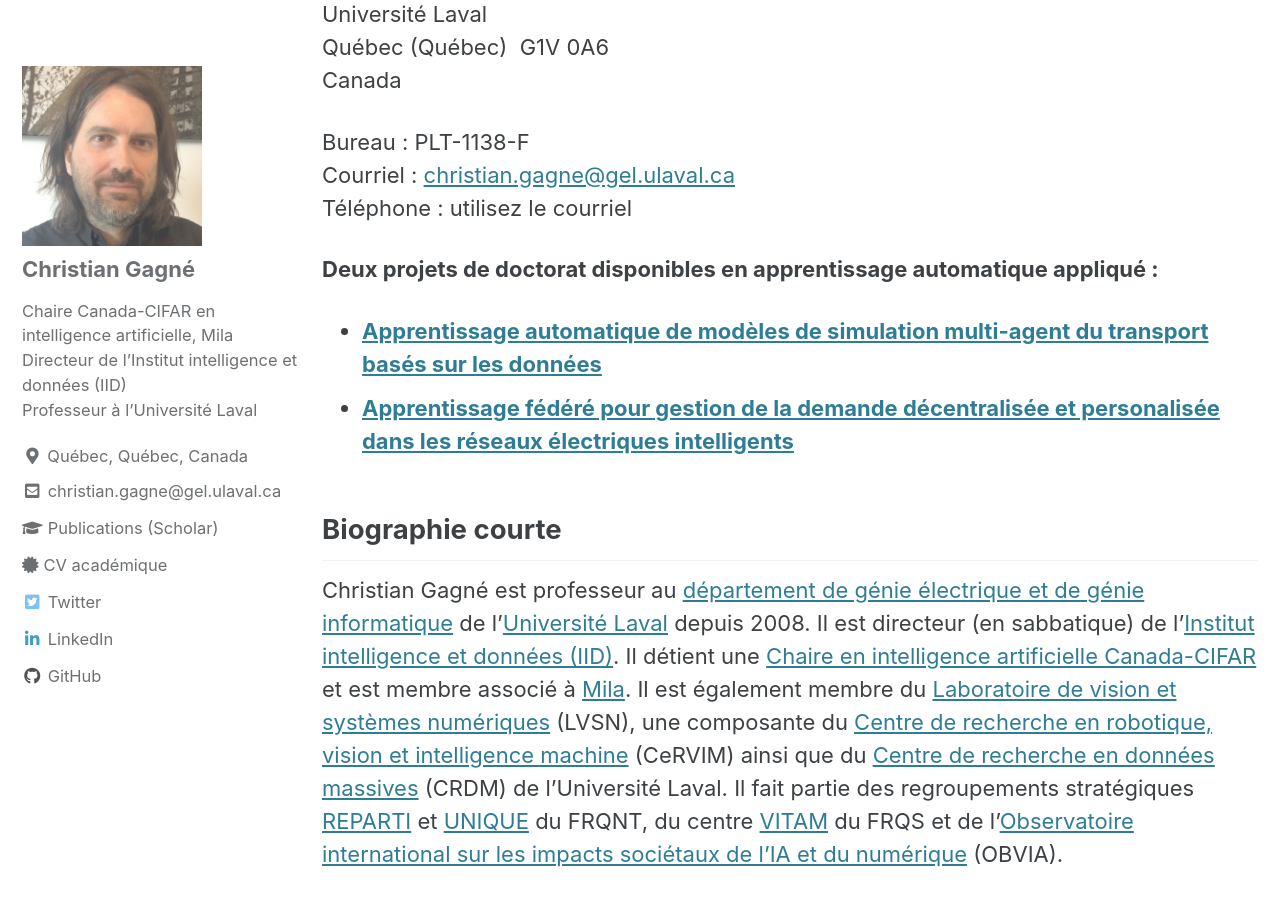
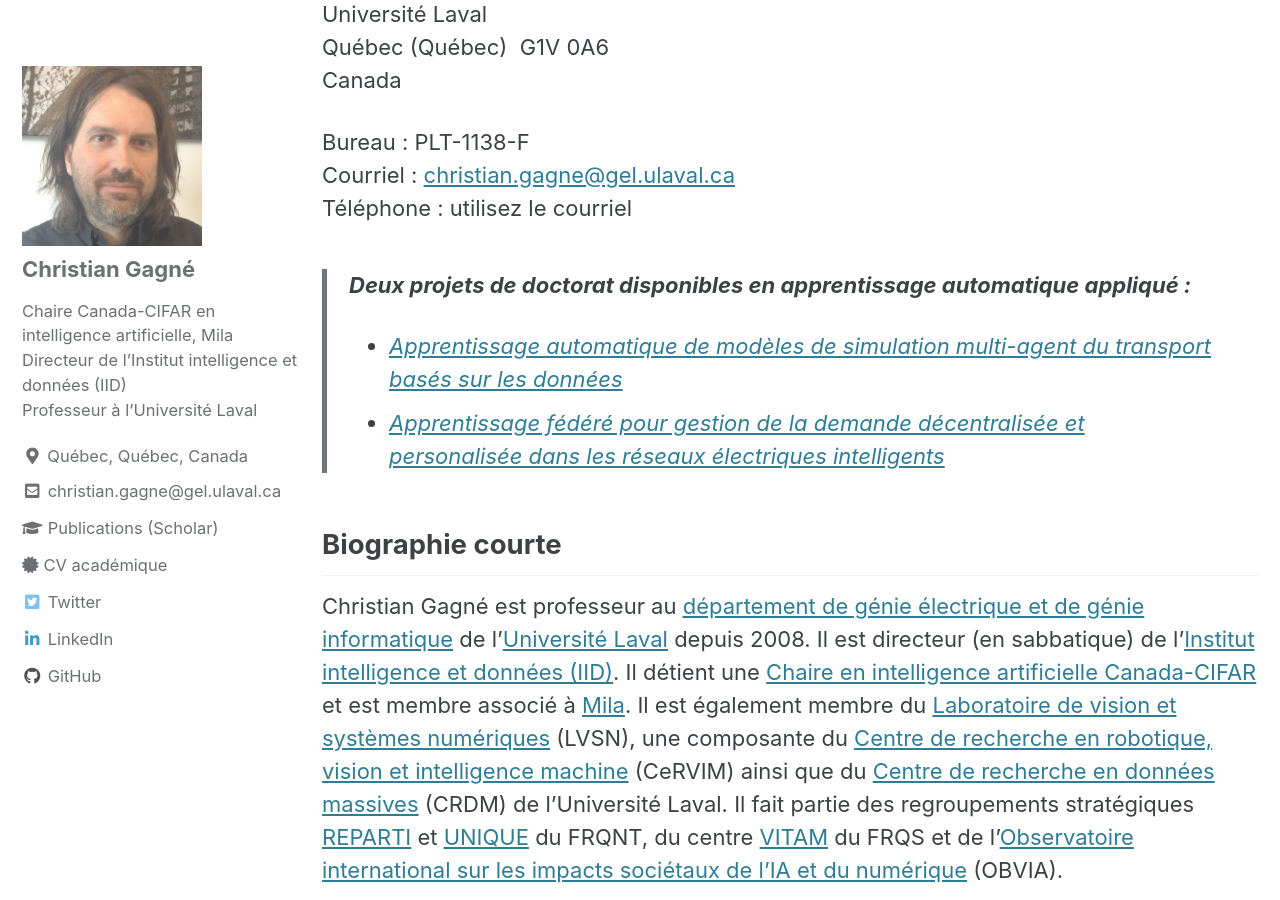
Before and after one commit to chgagne/chgagne.github.io, a Jekyll site: the page built from _pages/index.md, in a window 1280 px wide and 900 px high, scrolled down 457 px. Built offline with Jekyll 4.4.1, drawn with Linux system fonts in a browser that asks for light colours; cached includes are drawn as plain includes.

```diff
--- a/_pages/index.md
+++ b/_pages/index.md
@@ -24,9 +24,9 @@ Courriel : [christian.gagne@gel.ulaval.ca](mailto:christian.gagne@gel.ulaval.ca)
 Téléphone : utilisez le courriel
 
 
-**Deux projets de doctorat disponibles en apprentissage automatique appliqué :**
-- [**Apprentissage automatique de modèles de simulation multi-agent du transport basés sur les données**](https://www.projets-recherche.ulaval.ca/projet?id=431099)
-- [**Apprentissage fédéré pour gestion de la demande décentralisée et personalisée dans les réseaux électriques intelligents**](https://www.projets-recherche.ulaval.ca/projet?id=431100)
+> **Deux projets de doctorat disponibles en apprentissage automatique appliqué :**
+> - [Apprentissage automatique de modèles de simulation multi-agent du transport basés sur les données](https://www.projets-recherche.ulaval.ca/projet?id=431099)
+> - [Apprentissage fédéré pour gestion de la demande décentralisée et personalisée dans les réseaux électriques intelligents](https://www.projets-recherche.ulaval.ca/projet?id=431100)
 
 
 ## Biographie courte
```
